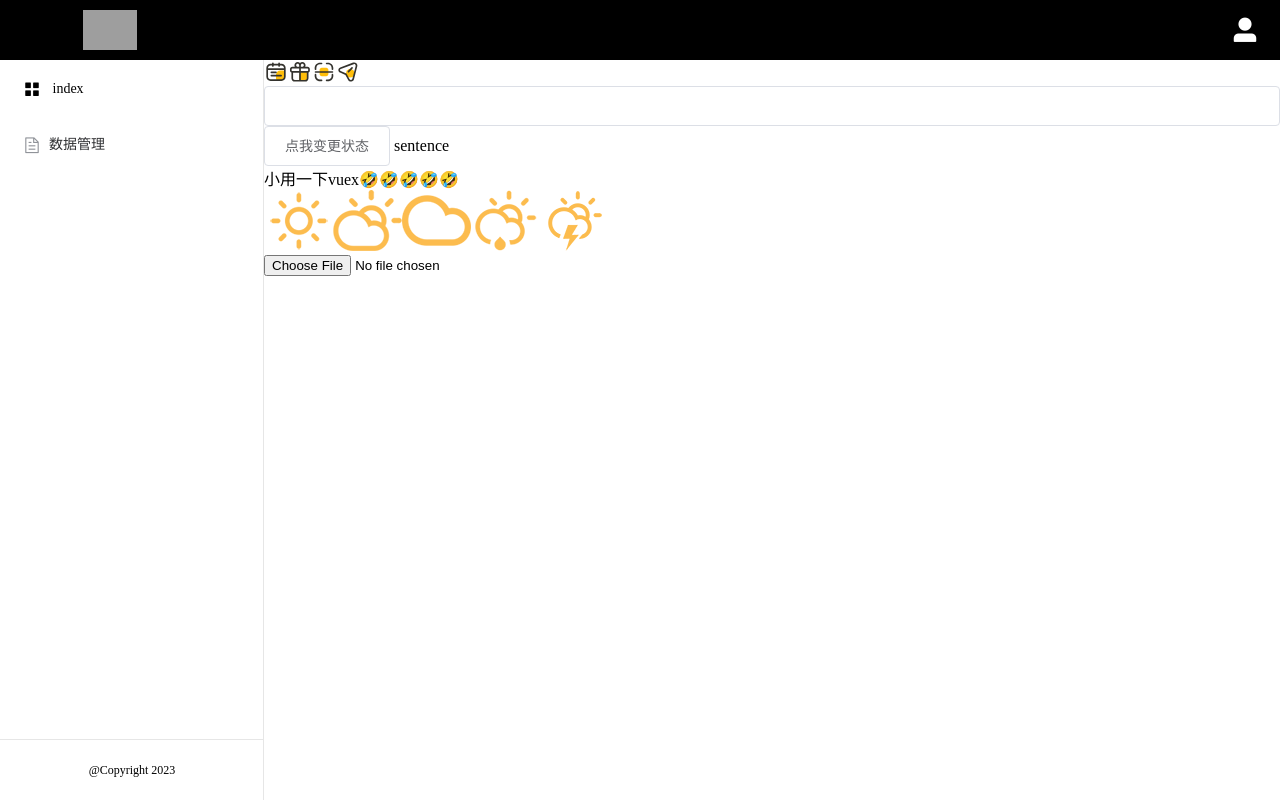
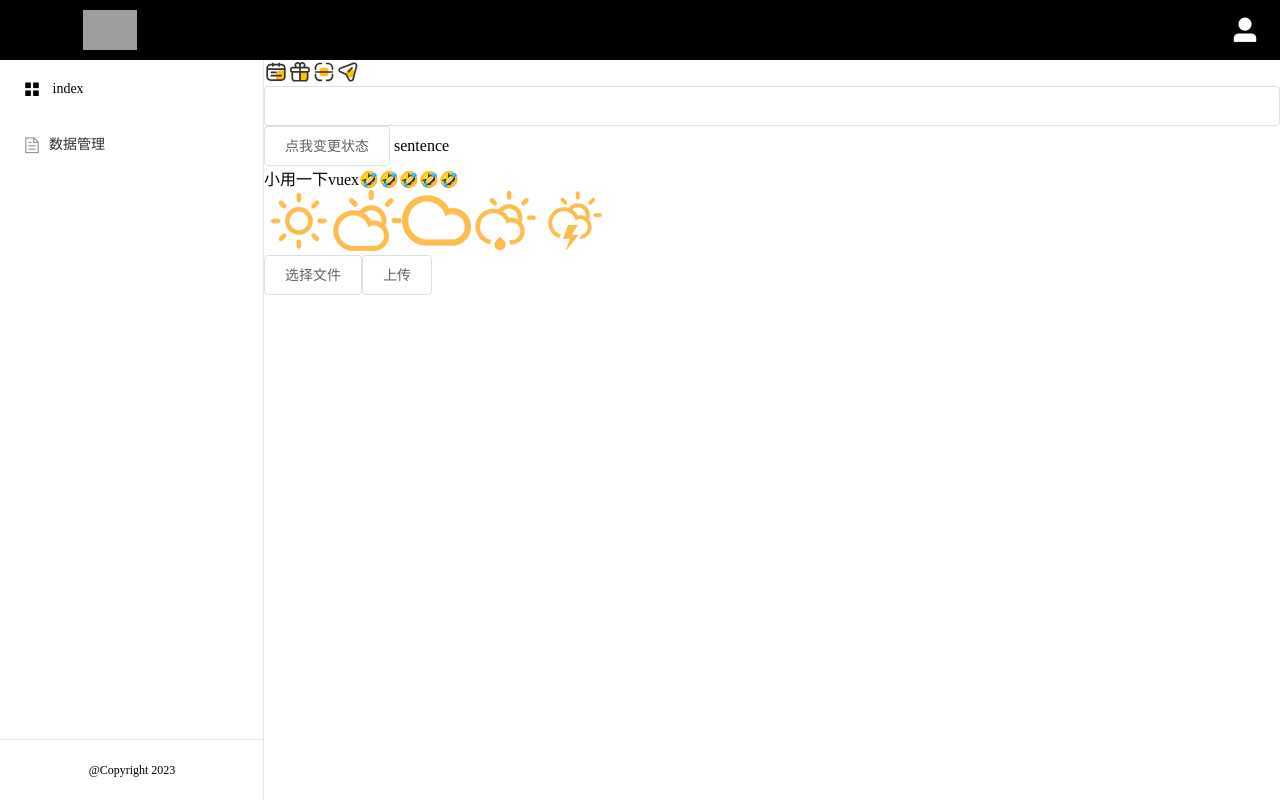
Before and after one commit to boring-exp/learn-vue-router, a Vue app: page /#/main/1/data in a window 1280 px wide. Built offline with nearby package versions, Linux system fonts and the light colour scheme; sample sign-in values are in the browser's storage; grey boxes are pictures that could not be loaded.

Commit message:
feat: 文件上传

```diff
--- a/src/components/navbar/FileUpload.vue
+++ b/src/components/navbar/FileUpload.vue
@@ -1,13 +1,46 @@
 <template>
-    <div><input type="file" @change="getFileInfo($event)"/></div>
+    <div>
+        <el-button @click="openInput">选择文件</el-button>
+        <input ref="visible" class="input-layout" type="file" @change="getFileInfo($event)" />
+        <el-button @click="upload">上传</el-button>
+    </div>
 </template>
 <script>
+import { http } from '@/utils/http'
 export default {
     name: "FileUpload",
+    data: function () {
+        return {
+            // 是一个File对象，继承自Blob
+            file: null,
+        }
+    },
     methods: {
+        openInput() {
+            this.$refs.visible.click();
+        },
         getFileInfo(event) {
-            console.log(event.target.files)
+            // 1.通过input type="file"获取到用户上传的文件信息
+            this.file = event.target.files[0]
+            console.log(this.file)
+        },
+        async upload() {
+            // form-data
+            // 2.构造http请求体，FormData刚好满足传输文件(content-type：multipart/form-data)
+            const formData = new FormData();
+            formData.append('name', 'pjw')
+            // 此处的key file，是后端取文件信息时的key
+            formData.append('file', this.file)
+            // 3.直接将formdata 放置axios post方法的参数中
+            const result = await http.post('/upload', /**放file文件 */formData)
+            console.log(result)
         }
     }
 }
 </script>
+<style lang="scss">
+.input-layout {
+    height: 0;
+    width: 0;
+}
+</style>
```
